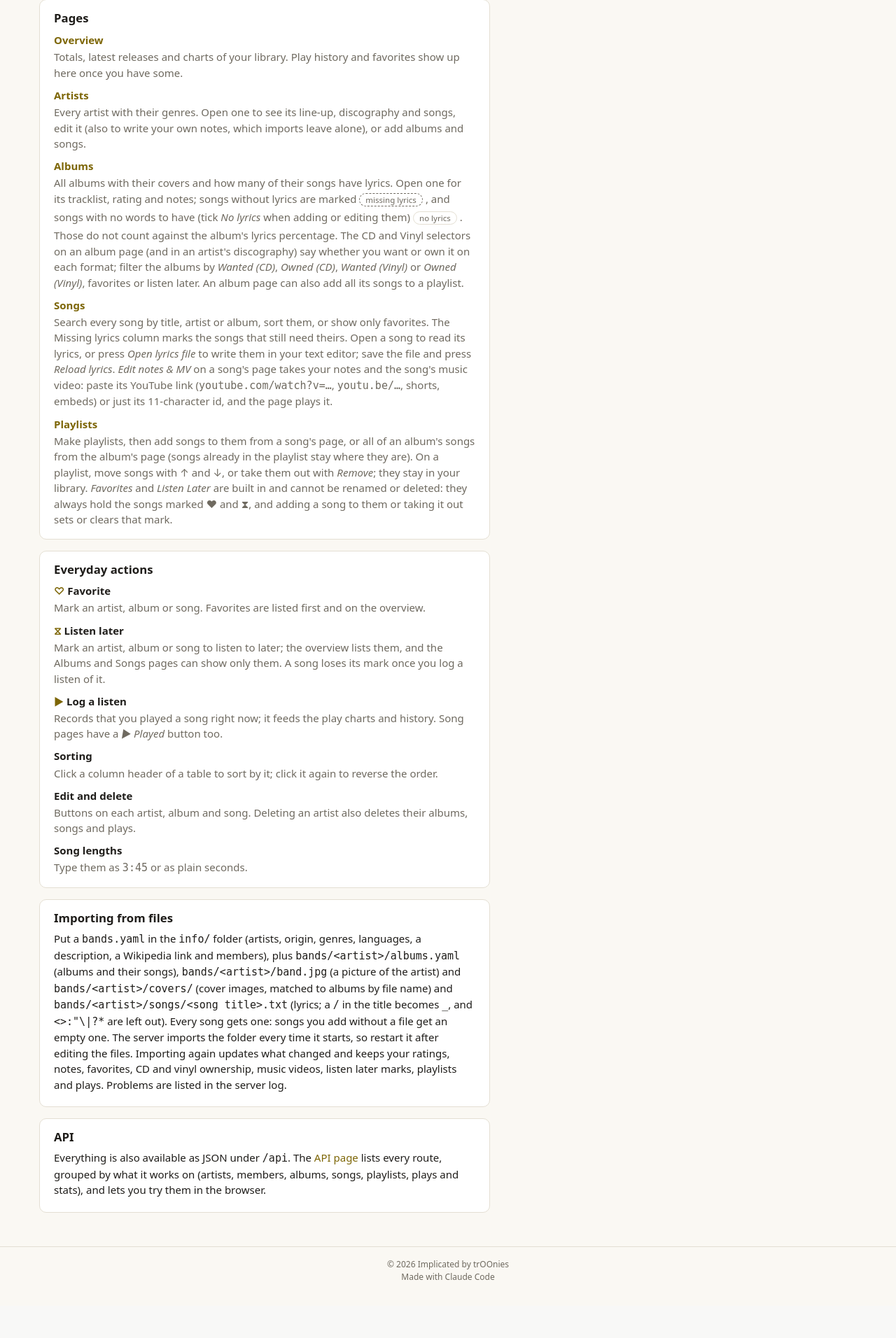
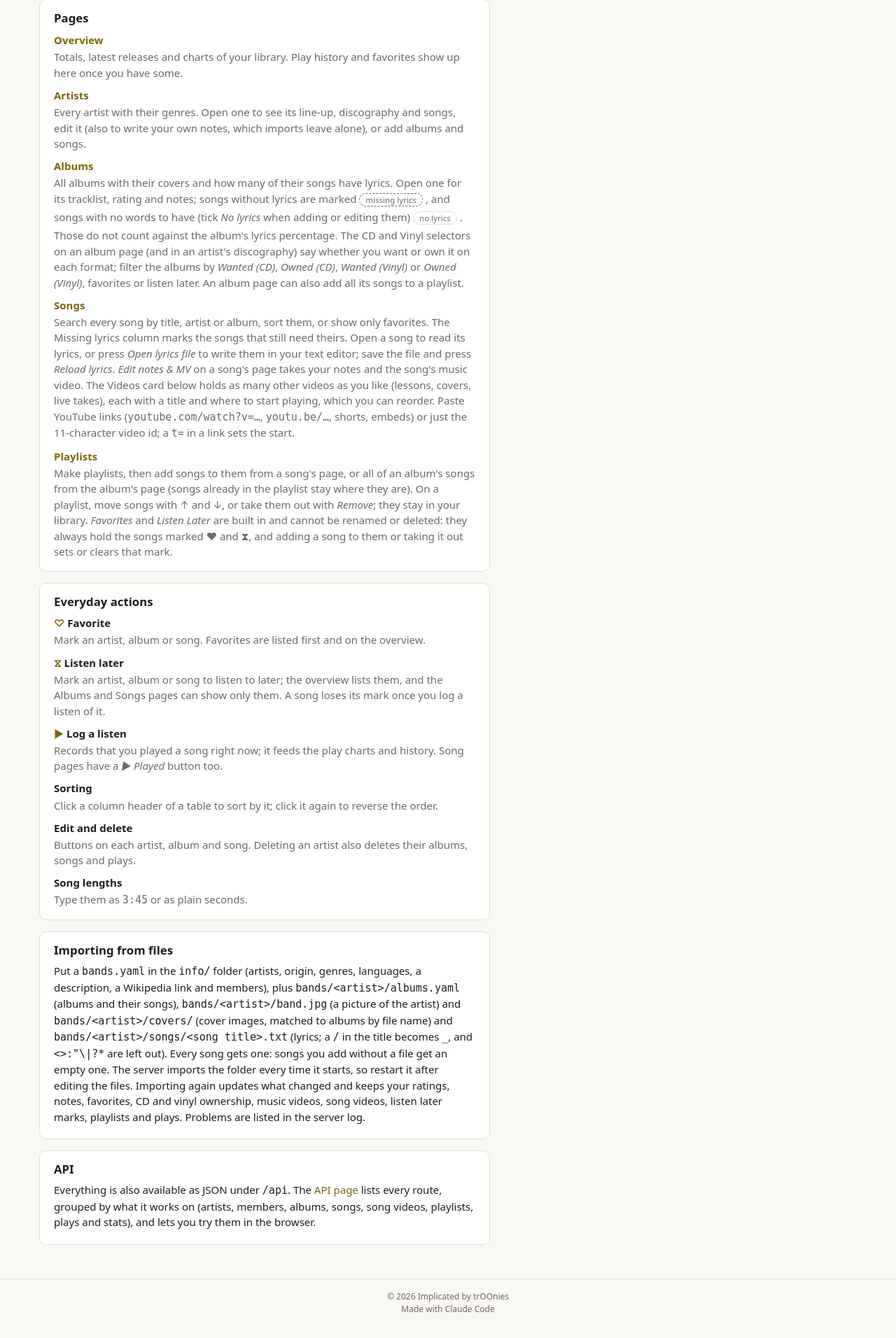
Before and after one commit to trOOnies/implicated, a FastAPI app: page /help in a window 1280 px wide. Shown: the part 259-2171 px from the top of the page at 70% size. Before the commit the page ends 2088 px from the top, so only its background shows below. Run offline with FastAPI, Linux system fonts and the light colour scheme.

Commit message:
Add song videos
Besides its music video, a song can have any number of YouTube videos:
lessons, covers, live takes. Each has a title and a start time, taken
from the link's t= unless given, and they can be reordered, edited and
removed from the song page's Videos card or the API. Song tables show
how many a song has.

Co-Authored-By: Claude Opus 5.5 <noreply@anthropic.com>

```diff
--- a/src/implicated/importer.py
+++ b/src/implicated/importer.py
@@ -46,7 +46,7 @@ is ``S_C_A_R_E_C_R_O_W.txt`` and "Question...?" is ``Question....txt``. Case doe
 empty file means the lyrics are still missing; songs without a file get an empty one.
 
 Importing again updates what changed and never touches ratings, notes, favorites, CD and vinyl
-ownership, music videos, listen later marks, playlists or plays.
+ownership, music videos, song videos, listen later marks, playlists or plays.
 """
 
 from __future__ import annotations
--- a/src/implicated/library.py
+++ b/src/implicated/library.py
@@ -33,12 +33,15 @@ from implicated.models import (
     Song,
     SongIn,
     SongSummary,
+    SongVideo,
+    SongVideoIn,
     lyrics_file_name,
     validate_kind,
     validate_ownership,
     validate_rating,
     validate_wiki,
     youtube_id,
+    youtube_start,
 )
 
 SCHEMA = """
@@ -97,6 +100,15 @@ CREATE TABLE IF NOT EXISTS songs (
     mv               TEXT,
     listen_later     INTEGER NOT NULL DEFAULT 0
 );
+CREATE TABLE IF NOT EXISTS song_videos (
+    id            INTEGER PRIMARY KEY,
+    song_id       INTEGER NOT NULL REFERENCES songs(id) ON DELETE CASCADE,
+    position      INTEGER NOT NULL,
+    youtube       TEXT NOT NULL,
+    title         TEXT,
+    start_seconds INTEGER,
+    created_at    TEXT NOT NULL
+);
 CREATE TABLE IF NOT EXISTS plays (
     id        INTEGER PRIMARY KEY,
     song_id   INTEGER NOT NULL REFERENCES songs(id) ON DELETE CASCADE,
@@ -120,6 +132,7 @@ CREATE INDEX IF NOT EXISTS idx_songs_album ON songs(album_id);
 CREATE INDEX IF NOT EXISTS idx_songs_artist ON songs(artist_id);
 CREATE INDEX IF NOT EXISTS idx_plays_song ON plays(song_id);
 CREATE INDEX IF NOT EXISTS idx_playlist_songs_song ON playlist_songs(song_id);
+CREATE INDEX IF NOT EXISTS idx_song_videos_song ON song_videos(song_id);
 """
 
 # Columns added after the first release: (table, column, declaration). Older databases get them
@@ -173,6 +186,12 @@ def _artist(row: sqlite3.Row) -> Artist:
     data["favorite"] = bool(data["favorite"])
     data["listen_later"] = bool(data["listen_later"])
     return Artist(**data)
+
+
+def _video(row: sqlite3.Row) -> SongVideo:
+    data = dict(row)
+    del data["position"]
+    return SongVideo(**data)
 
 
 def _member(row: sqlite3.Row) -> Member:
@@ -611,7 +630,8 @@ class Library:
         sql = f"""
             SELECT s.*, ar.name AS x_artist, al.title AS x_album,
                    (SELECT COUNT(*) FROM plays WHERE song_id = s.id) AS x_plays,
-                   (SELECT MAX(played_at) FROM plays WHERE song_id = s.id) AS x_last_played
+                   (SELECT MAX(played_at) FROM plays WHERE song_id = s.id) AS x_last_played,
+                   (SELECT COUNT(*) FROM song_videos WHERE song_id = s.id) AS x_videos
               FROM songs s
               JOIN artists ar ON ar.id = s.artist_id
               LEFT JOIN albums al ON al.id = s.album_id
@@ -646,6 +666,7 @@ class Library:
                     extra["album"],
                     extra["plays"],
                     extra["last_played"],
+                    extra["videos"],
                 )
             )
         return out
@@ -803,6 +824,80 @@ class Library:
         values["mv"] = youtube_id(data.mv, "mv")
         values["listen_later"] = int(data.listen_later)
         return values
+
+    # Song videos
+
+    def list_videos(self, song_id: int) -> list[SongVideo]:
+        self.get_song(song_id)
+        with self.connect() as conn:
+            rows = conn.execute(
+                "SELECT * FROM song_videos WHERE song_id = ? ORDER BY position, id", (song_id,)
+            ).fetchall()
+        return [_video(row) for row in rows]
+
+    def get_video(self, video_id: int) -> SongVideo:
+        with self.connect() as conn:
+            row = conn.execute("SELECT * FROM song_videos WHERE id = ?", (video_id,)).fetchone()
+        if row is None:
+            raise NotFound(f"video {video_id} not found")
+        return _video(row)
+
+    def add_video(self, song_id: int, data: SongVideoIn) -> SongVideo:
+        """Add a video at the end of the song's list."""
+        self.get_song(song_id)
+        values = self._video_values(data)
+        with self.connect() as conn:
+            cur = conn.execute(
+                """INSERT INTO song_videos (song_id, position, youtube, title, start_seconds,
+                                            created_at)
+                   VALUES (:song_id, (SELECT COALESCE(MAX(position), -1) + 1 FROM song_videos
+                                       WHERE song_id = :song_id),
+                           :youtube, :title, :start_seconds, :now)""",
+                {**values, "song_id": song_id, "now": _now()},
+            )
+        return self.get_video(cur.lastrowid)
+
+    def update_video(self, video_id: int, data: SongVideoIn) -> SongVideo:
+        self.get_video(video_id)
+        with self.connect() as conn:
+            conn.execute(
+                """UPDATE song_videos SET youtube = :youtube, title = :title,
+                       start_seconds = :start_seconds
+                   WHERE id = :id""",
+                {**self._video_values(data), "id": video_id},
+            )
+        return self.get_video(video_id)
+
+    def delete_video(self, video_id: int) -> None:
+        self._delete("song_videos", video_id)
+
+    def move_video(self, video_id: int, offset: int) -> None:
+        """Move a video ``offset`` places later in its song's list (earlier when negative)."""
+        video = self.get_video(video_id)
+        ids = [v.id for v in self.list_videos(video.song_id)]
+        index = ids.index(video_id)
+        ids.insert(max(0, min(index + offset, len(ids) - 1)), ids.pop(index))
+        with self.connect() as conn:
+            conn.executemany(
+                "UPDATE song_videos SET position = ? WHERE id = ?",
+                [(position, vid) for position, vid in enumerate(ids)],
+            )
+
+    @staticmethod
+    def _video_values(data: SongVideoIn) -> dict:
+        video = youtube_id(data.youtube)
+        if video is None:
+            raise ValueError("video is required: a YouTube link or video id")
+        start = data.start_seconds
+        if start is None:
+            start = youtube_start(data.youtube)
+        if start is not None and start < 0:
+            raise ValueError("start must be positive")
+        return {
+            "youtube": video,
+            "title": data.title.strip() if data.title and data.title.strip() else None,
+            "start_seconds": start or None,
+        }
 
     # Plays
 
--- a/src/implicated/web/static/style.css
+++ b/src/implicated/web/static/style.css
@@ -169,6 +169,12 @@ td .pickers { flex-direction: column; align-items: flex-start; gap: .25rem; marg
 .picker button.on { background: var(--accent-soft); color: var(--text); font-weight: 600; }
 .picker button.owned.on { background: var(--accent); color: var(--surface); }
 
+/* Song videos */
+.videos { list-style: none; padding: 0; margin: 0 0 1rem; display: grid; gap: .5rem; }
+.videos > li { padding-bottom: .5rem; border-bottom: 1px solid var(--border); }
+.videos summary { cursor: pointer; color: var(--accent); font-size: .85rem; }
+.add-video h3 { margin: 0; font-size: .95rem; }
+
 .video { width: 100%; max-width: 640px; aspect-ratio: 16 / 9; margin-top: .75rem; }
 .video iframe { width: 100%; height: 100%; border: 0; border-radius: 6px; }
 .media-head { display: flex; gap: 1.25rem; align-items: flex-start; }
--- a/src/implicated/web/templates/_song_details_edit.html
+++ b/src/implicated/web/templates/_song_details_edit.html
@@ -4,6 +4,7 @@
     {% if error %}<p class="error">{{ error }}</p>{% endif %}
     <label>Notes <textarea name="notes" rows="5">{{ form.get('notes', '') }}</textarea></label>
     <label>Music video <input name="mv" placeholder="YouTube link (https://www.youtube.com/watch?v=…) or just the video id" value="{{ form.get('mv', '') }}"></label>
+    <p class="small">Lessons, covers and other videos go in the Videos card below, as many as you like.</p>
     <div class="row">
       <button type="submit">Save</button>
       <button type="button" class="secondary" hx-get="/fragments/songs/{{ song.id }}/info"
--- a/src/implicated/web/templates/_song_row.html
+++ b/src/implicated/web/templates/_song_row.html
@@ -5,7 +5,7 @@
   {% if ctx == 'album' %}<td class="muted">{{ s.song.track_number or '' }}</td>{% endif %}
   <td><button type="button" class="play" title="Log a listen" hx-post="/songs/{{ s.song.id }}/play"
               hx-target="closest tr" hx-swap="outerHTML">▶</button></td>
-  <td data-sort="{{ s.song.title }}"><a href="/songs/{{ s.song.id }}">{{ s.song.title }}</a>{% if ctx == 'album' %}{% if s.song.no_lyrics %} {{ none_tag }}{% elif not s.song.lyrics %} {{ missing_tag }}{% endif %}{% endif %}{% if s.song.notes %} <small class="muted" title="{{ s.song.notes }}">✎</small>{% endif %}{% if s.song.mv %} <small class="muted" title="Has a music video">MV</small>{% endif %}</td>
+  <td data-sort="{{ s.song.title }}"><a href="/songs/{{ s.song.id }}">{{ s.song.title }}</a>{% if ctx == 'album' %}{% if s.song.no_lyrics %} {{ none_tag }}{% elif not s.song.lyrics %} {{ missing_tag }}{% endif %}{% endif %}{% if s.song.notes %} <small class="muted" title="{{ s.song.notes }}">✎</small>{% endif %}{% if s.song.mv %} <small class="muted" title="Has a music video">MV</small>{% endif %}{% if s.video_count %} <small class="muted" title="{{ s.video_count }} {{ 'video' if s.video_count == 1 else 'videos' }}">▷{{ s.video_count }}</small>{% endif %}</td>
   {% if ctx in ('all', 'playlist') %}<td><a href="/artists/{{ s.song.artist_id }}">{{ s.artist_name }}</a></td>{% endif %}
   {% if ctx != 'album' %}<td>{% if s.song.album_id %}<a href="/albums/{{ s.song.album_id }}">{{ s.album_title }}</a>{% else %}<span class="muted">single</span>{% endif %}</td>{% endif %}
   {% if ctx == 'all' %}{% if s.song.no_lyrics %}<td data-sort="1">{{ none_tag }}</td>{% elif not s.song.lyrics %}<td data-sort="2">{{ missing_tag }}</td>{% else %}<td data-sort="0"></td>{% endif %}{% endif %}
--- a/src/implicated/web/templates/help.html
+++ b/src/implicated/web/templates/help.html
@@ -35,9 +35,11 @@
       Missing lyrics column marks the songs that still need theirs. Open a song to read its
       lyrics, or press <em>Open lyrics file</em> to write them in your text editor; save the file
       and press <em>Reload lyrics</em>. <em>Edit notes &amp; MV</em> on a song's page takes your
-      notes and the song's music video: paste its YouTube link
-      (<code>youtube.com/watch?v=…</code>, <code>youtu.be/…</code>, shorts, embeds) or just its
-      11-character id, and the page plays it.</dd>
+      notes and the song's music video. The Videos card below holds as many other videos as
+      you like (lessons, covers, live takes), each with a title and where to start playing,
+      which you can reorder. Paste YouTube links (<code>youtube.com/watch?v=…</code>,
+      <code>youtu.be/…</code>, shorts, embeds) or just the 11-character video id; a
+      <code>t=</code> in a link sets the start.</dd>
       <dt><a href="/playlists">Playlists</a></dt>
       <dd>Make playlists, then add songs to them from a song's page, or all of an album's songs
       from the album's page (songs already in the playlist stay where they are). On a playlist,
@@ -81,14 +83,14 @@
     <code>/</code> in the title becomes <code>_</code>, and <code>&lt;&gt;:"\|?*</code> are left
     out). Every song gets one: songs you add without a file get an empty one. The server imports the folder every time it starts, so restart it after editing the
     files. Importing again updates what changed and keeps your ratings, notes, favorites,
-    CD and vinyl ownership, music videos, listen later marks, playlists and plays. Problems are listed in the server log.</p>
+    CD and vinyl ownership, music videos, song videos, listen later marks, playlists and plays. Problems are listed in the server log.</p>
   </section>
 
   <section class="card">
     <h2>API</h2>
     <p>Everything is also available as JSON under <code>/api</code>. The
     <a href="/docs">API page</a> lists every route, grouped by what it works on (artists,
-    members, albums, songs, playlists, plays and stats), and lets you try them in the browser.</p>
+    members, albums, songs, song videos, playlists, plays and stats), and lets you try them in the browser.</p>
   </section>
 </div>
 {% endblock %}
--- a/src/implicated/web/templates/song.html
+++ b/src/implicated/web/templates/song.html
@@ -10,6 +10,7 @@
 </div>
 <div class="layout">
   <div>
+    {% with song_id=s.song.id, error=None, form={} %}{% include "_videos.html" %}{% endwith %}
     {% include "_lyrics.html" %}
   </div>
   <aside>{% with error=None %}{% include "_playlist_add.html" %}{% endwith %}</aside>
```
Also changed, not shown: src/implicated/api/__init__.py (+6 -2 lines), src/implicated/api/videos.py (added, +40 -0 lines), src/implicated/models.py (+37 -3 lines), src/implicated/web/templates/_videos.html (added, +64 -0 lines), src/implicated/web/views.py (+92 -0 lines), tests/test_api.py (+36 -1 lines), tests/test_importer.py (+3 -0 lines), tests/test_library.py (+44 -1 lines), tests/test_web.py (+45 -0 lines), README.md.
